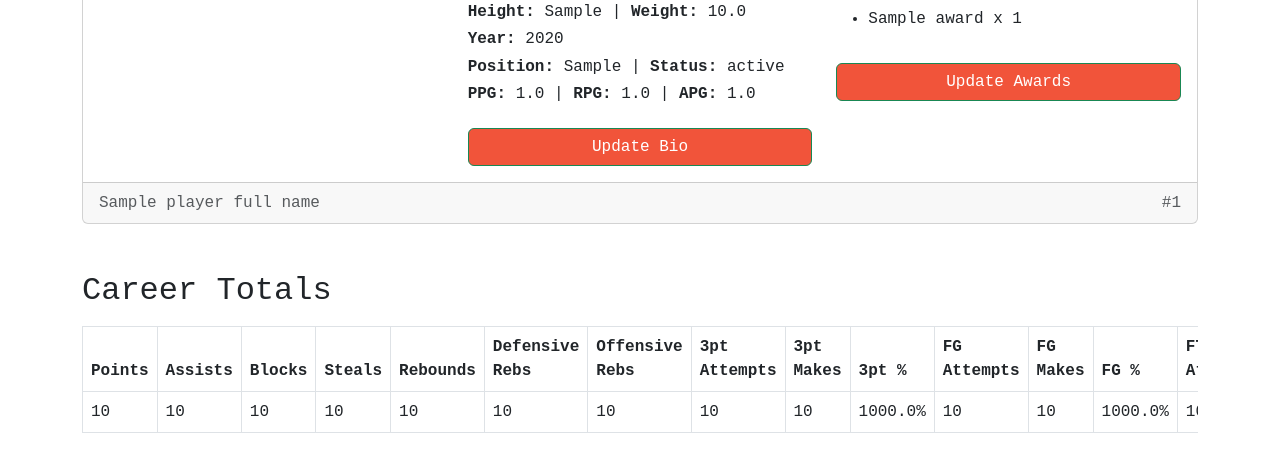
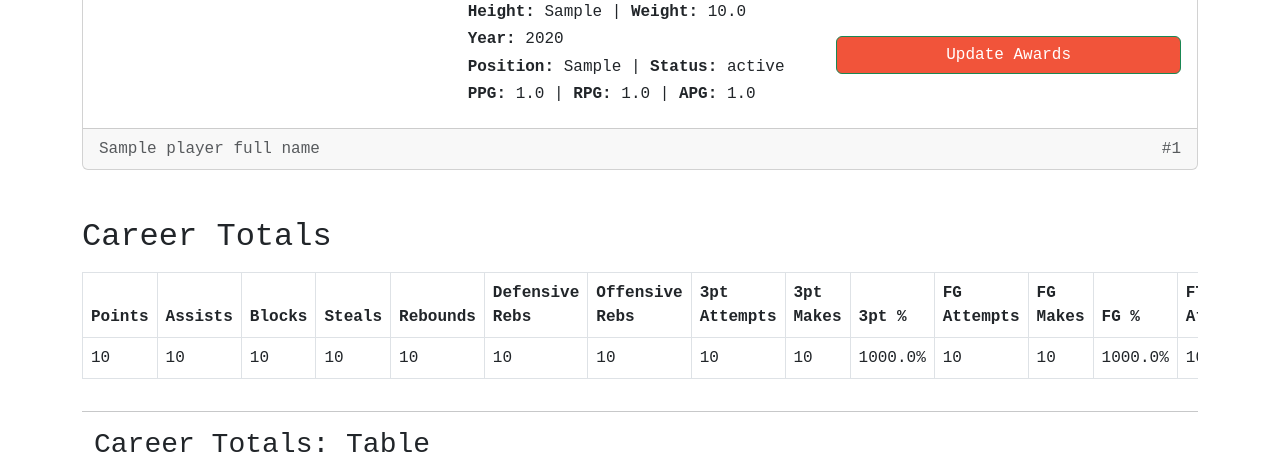
Before and after one commit to Kudzmat/NoseBleedSection, a Django app: template templates/nba_stats/career_stats.html in a window 1280 px wide. Shown: the part 462-921 px from the top of the page. Run offline with Django 4.2, Linux system fonts and the light colour scheme; tables that the repository leaves empty hold one stand-in row (values such as "Sample post"); the template is opened without the code that fills it: values that come from a table or form of the project are taken from there, most other values are stand-ins (such as "Sample title", 1, 10 or a date in 2020); some libraries are stand-ins or nearby versions.

Commit message:
Update career_stats.html
removed update bio button

```diff
--- a/templates/nba_stats/career_stats.html
+++ b/templates/nba_stats/career_stats.html
@@ -28,13 +28,13 @@
                     <h6><b>Year:</b> {{ player_bio.year }}</h6>
                     <h6><b>Position:</b> {{ player_bio.position }} | <b>Status:</b> {{ player_bio.status }}</h6>
                     <h6><b>PPG:</b> {{ player_bio.PTS }} | <b>RPG:</b> {{ player_bio.REB }} | <b>APG:</b> {{ player_bio.AST }}</h6>
-                    <button class="btn btn-outline-success mt-3"
+                 <!-- <button class="btn btn-outline-success mt-3"
                             hx-get="{% url 'nba_stats:update_player_bio' player_id=player_id player_name=player_full_name %}"
                             hx-target="#player-bio"
                             hx-swap="outerHTML"
                             hx-trigger="click">
                         Update Bio
-                    </button>
+                    </button> -->
                 </div>
 
                 <!-- Career Awards -->
```
